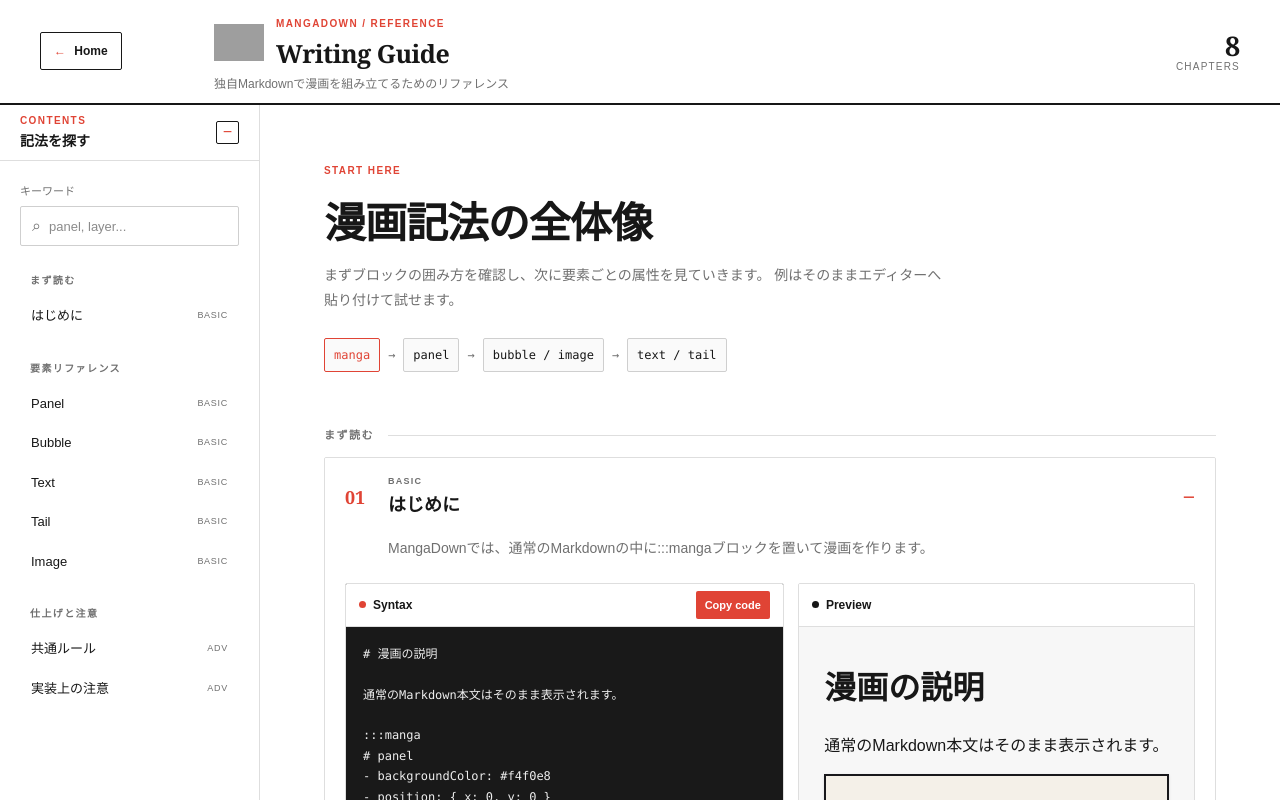
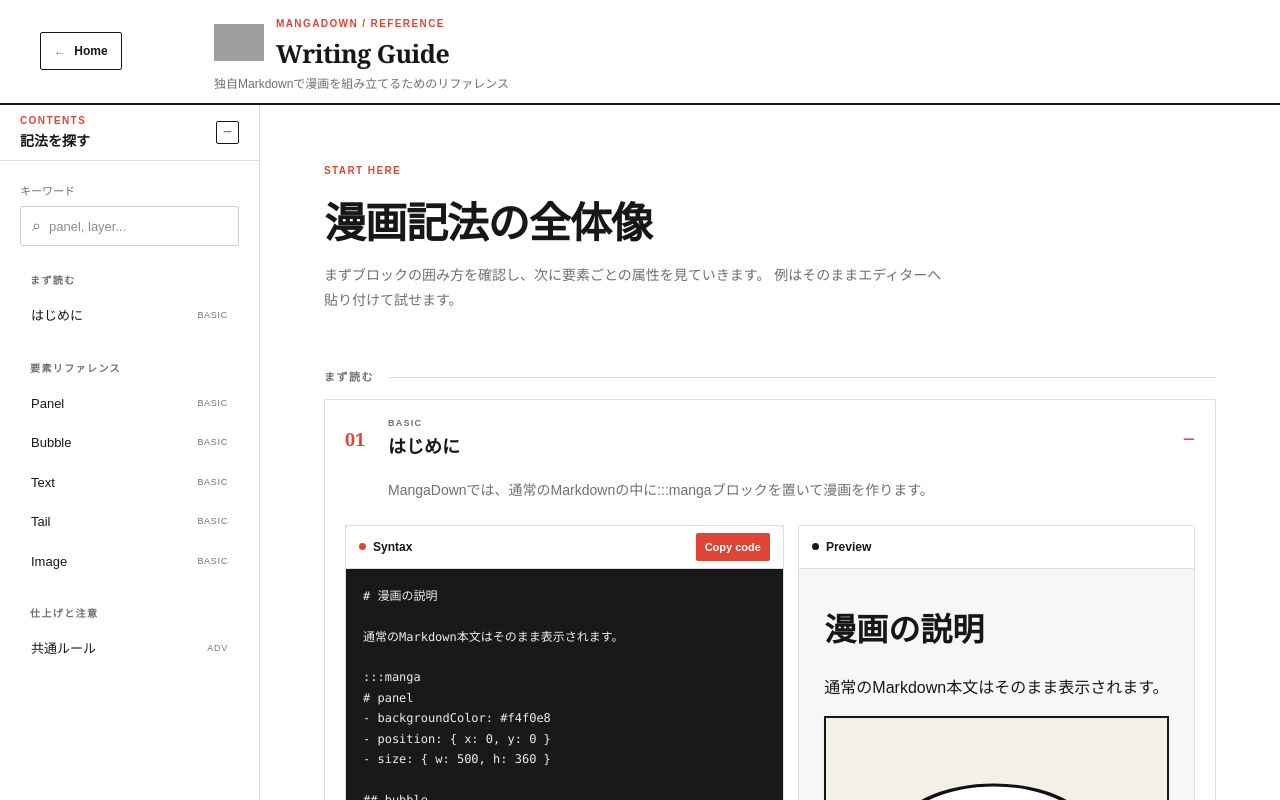
Before and after one commit to Koufuu15/MangaDown, a Vue app: page /guide in a window 1280 px wide. Shown: the top 800 px of the page. Built offline with nearby package versions, Linux system fonts and the light colour scheme; grey boxes are pictures that could not be loaded.

Commit message:
FBを反映し、ガイドの内容を改善

```diff
--- a/src/data/guideData.js
+++ b/src/data/guideData.js
@@ -28,11 +28,11 @@
 - color: black
 - position: { x:0, y:0 }
 
-### images
-- name: tarou
+## image
+- name: boy_arm
 - layer: 0
 - position: { x:180, y:20 }
-- size: { w:180, h:180 }
+- size: { w:150, h:150 }
 
 :::
 `
@@ -42,7 +42,6 @@
     id: "panel",
     title: "Panel",
     group: "要素リファレンス",
-    level: "basic",
     description: "Panelは1コマを表します。複数のpanelを並べると、上から順に複数コマになります。",
     code: `:::manga
 # panel
@@ -67,7 +66,6 @@
     id: "bubble",
     title: "Bubble",
     group: "要素リファレンス",
-    level: "basic",
     description: "BubbleはPanelの中に吹き出しを追加します。本文を表示するには、子要素としてtextを置きます。",
     code: `:::manga
 # panel
@@ -96,7 +94,6 @@
     id: "text",
     title: "Text",
     group: "要素リファレンス",
-    level: "basic",
     description: "TextはBubbleの中に配置します。contentは属性として書くほか、属性でない行を本文として書くこともできます。",
     code: `:::manga
 # panel
@@ -156,7 +153,6 @@
     id: "image",
     title: "Image",
     group: "要素リファレンス",
-    level: "basic",
     description: "ImageはPanelの中に画像素材を配置します。nameには組み込み素材、またはアップロード済み素材の名前を指定します。",
     code: `:::manga
 # panel
@@ -202,19 +198,5 @@
       "sizeのwとhはすべてpxです。",
       "layerが大きい要素ほど前面に表示されます。"
     ]
-  },
-  {
-    id: "implementation-notes",
-    title: "実装上の注意",
-    group: "仕上げと注意",
-    level: "advanced",
-    description: "現在のパーサーが受け付ける記法と、古いサンプルやエディター生成処理との違いです。",
-    notes: [
-      "画像の開始行は ## image です。## images は認識されません。",
-      "エディターの一部には ### image を生成する処理が残っていますが、現在のパーサーでは画像として認識されません。",
-      "数値属性に数値以外を指定した場合や、Tailの制約に違反した場合はエラーになります。",
-      "未知の属性はエラーにならず無視されます。",
-      "オブジェクト値はカンマ区切りで解析されるため、値の中にカンマを含めないでください。"
-    ]
   }
 ]
--- a/src/views/guide.vue
+++ b/src/views/guide.vue
@@ -96,11 +96,6 @@
           </div>
           <p>独自Markdownで漫画を組み立てるためのリファレンス</p>
         </div>
-
-        <div class="guide-header-stat">
-          <strong>{{ guideData.length }}</strong>
-          <span>chapters</span>
-        </div>
       </div>
     </header>
 
@@ -161,9 +156,6 @@
             まずブロックの囲み方を確認し、次に要素ごとの属性を見ていきます。
             例はそのままエディターへ貼り付けて試せます。
           </p>
-          <div class="syntax-path" aria-label="記法の階層">
-            <span>manga</span><b>→</b><span>panel</span><b>→</b><span>bubble / image</span><b>→</b><span>text / tail</span>
-          </div>
         </div>
 
         <div v-for="group in groupedGuides" :key="group.name" class="content-group">
```
